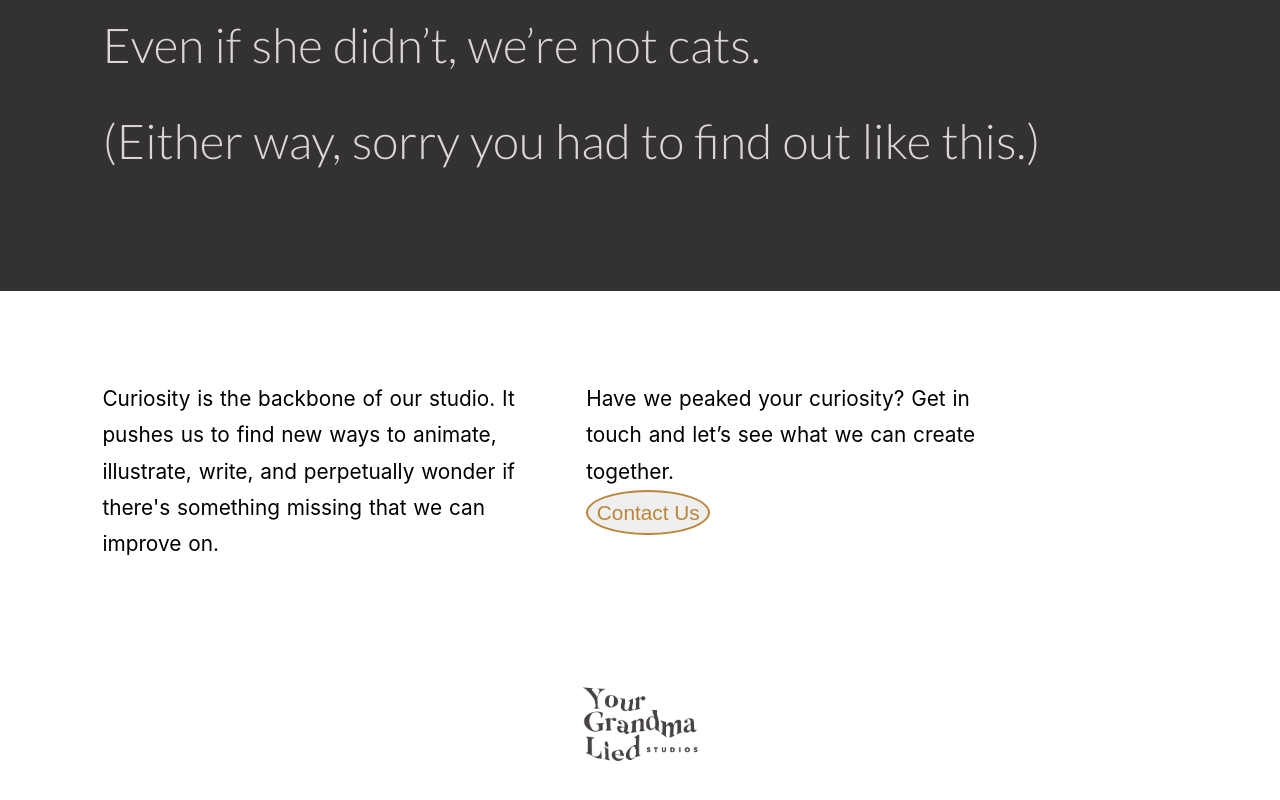
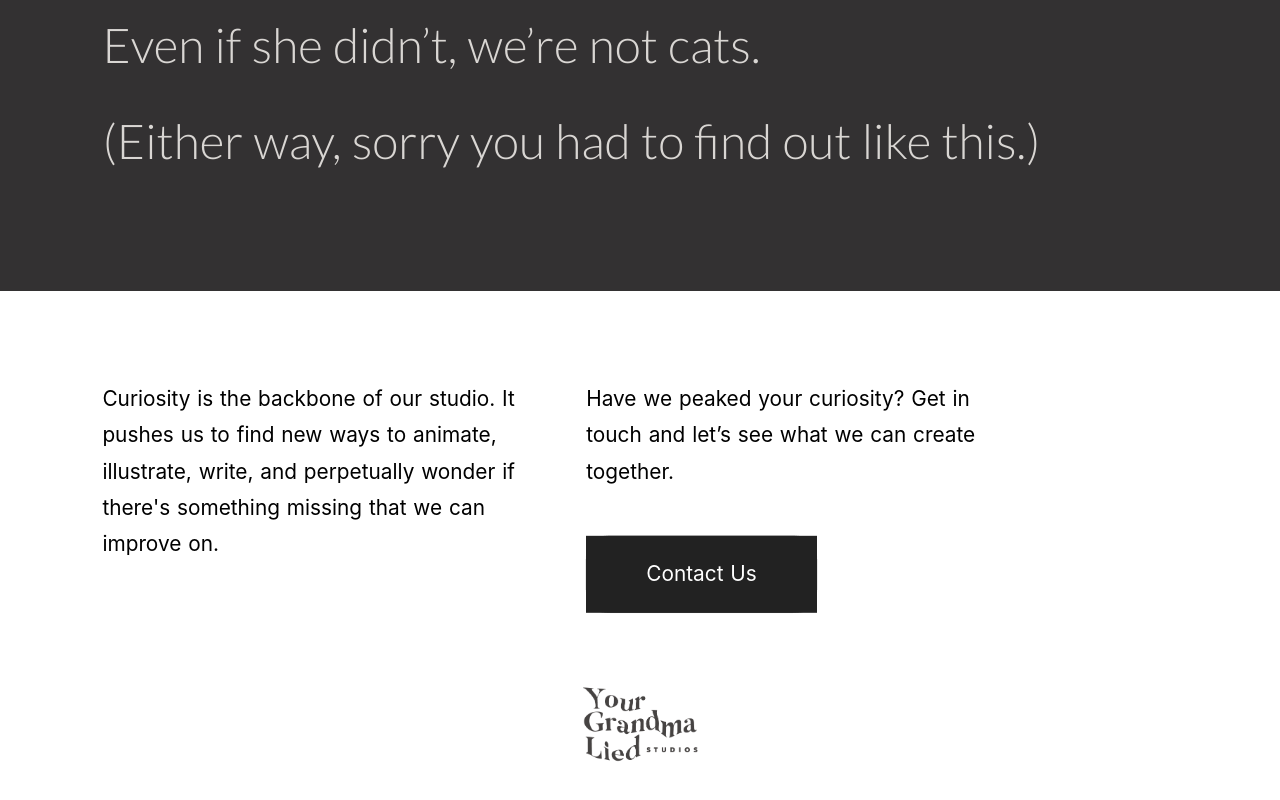
Before and after one commit to grandma-lied/temporary-site, a Nuxt app: page / in a window 1280 px wide. Shown: the part 648-1448 px from the top of the page. Built offline with nearby package versions, Linux system fonts and the light colour scheme.

Commit message:
Not working but I'll fucking figure it out later

```diff
--- a/pages/index.vue
+++ b/pages/index.vue
@@ -7,9 +7,36 @@
     <section class="important-section">
       <p class="1">Curiosity is the backbone of our studio. It pushes us to find new ways to animate, illustrate, write, and perpetually wonder if there's something missing that we can improve on.</p>
 
-      <p class="2">Have we peaked your curiosity? Get in touch and let’s see what we can create together. <br>
-        <button class="btn">Contact Us</button>
-      </p>
+      <div class="2">Have we peaked your curiosity? Get in touch and let’s see what we can create together. <br>
+        <div class="whut">
+          <svg xmlns="http://www.w3.org/2000/svg" version="1.1" class="goo">
+            <defs>
+              <filter id="goo">
+                <feGaussianBlur in="SourceGraphic" stdDeviation="10" result="blur" />
+                <feColorMatrix in="blur" mode="matrix" values="1 0 0 0 0  0 1 0 0 0  0 0 1 0 0  0 0 0 19 -9" result="goo" />
+                <feComposite in="SourceGraphic" in2="goo"/>
+              </filter>
+            </defs>
+          </svg>
+
+          <span class="button--bubble__container">
+            <a href="mailto:helen.v.holmes@gmail.com" class="button button--bubble">
+              Contact Us
+            </a>
+            <span class="button--bubble__effect-container">
+              <span class="circle top-left"></span>
+              <span class="circle top-left"></span>
+              <span class="circle top-left"></span>
+
+              <span class="button effect-button"></span>
+
+              <span class="circle bottom-right"></span>
+              <span class="circle bottom-right"></span>
+              <span class="circle bottom-right"></span>
+            </span>
+          </span>
+        </div>
+      </div>
     </section>
 
     <footer class="footer">
@@ -24,11 +51,78 @@ import AppLogo from '~/components/AppLogo.vue'
 export default {
   components: {
     AppLogo
+  },
+  head () {
+    return {
+      script: [
+        { src: 'https://cdnjs.cloudflare.com/ajax/libs/gsap/1.17.0/plugins/CSSPlugin.min.js' },
+        { src: 'https://cdnjs.cloudflare.com/ajax/libs/gsap/1.17.0/easing/EasePack.min.js' },
+        { src: 'https://cdnjs.cloudflare.com/ajax/libs/gsap/1.17.0/TweenLite.min.js' },
+        { src: 'https://cdnjs.cloudflare.com/ajax/libs/jquery/3.1.1/jquery.min.js' },
+        { src: 'https://cdnjs.cloudflare.com/ajax/libs/gsap/latest/TimelineLite.min.js' }
+      ],
+      link: [
+        { rel: 'stylesheet', href: 'https://fonts.googleapis.com/css?family=Roboto' }
+      ]
+    }
+  },
+  body () {
+    $('.button--bubble').each(function() {
+      console.log("hit");
+      var $circlesTopLeft = $(this).parent().find('.circle.top-left');
+      var $circlesBottomRight = $(this).parent().find('.circle.bottom-right');
+
+      var tl = new TimelineLite();
+      var tl2 = new TimelineLite();
+
+      var btTl = new TimelineLite({ paused: true });
+
+      tl.to($circlesTopLeft, 1.2, { x: -25, y: -25, scaleY: 2, ease: SlowMo.ease.config(0.1, 0.7, false) });
+      tl.to($circlesTopLeft.eq(0), 0.1, { scale: 0.2, x: '+=6', y: '-=2' });
+      tl.to($circlesTopLeft.eq(1), 0.1, { scaleX: 1, scaleY: 0.8, x: '-=10', y: '-=7' }, '-=0.1');
+      tl.to($circlesTopLeft.eq(2), 0.1, { scale: 0.2, x: '-=15', y: '+=6' }, '-=0.1');
+      tl.to($circlesTopLeft.eq(0), 1, { scale: 0, x: '-=5', y: '-=15', opacity: 0 });
+      tl.to($circlesTopLeft.eq(1), 1, { scaleX: 0.4, scaleY: 0.4, x: '-=10', y: '-=10', opacity: 0 }, '-=1');
+      tl.to($circlesTopLeft.eq(2), 1, { scale: 0, x: '-=15', y: '+=5', opacity: 0 }, '-=1');
+
+      var tlBt1 = new TimelineLite();
+      var tlBt2 = new TimelineLite();
+
+      tlBt1.set($circlesTopLeft, { x: 0, y: 0, rotation: -45 });
+      tlBt1.add(tl);
+
+      tl2.set($circlesBottomRight, { x: 0, y: 0 });
+      tl2.to($circlesBottomRight, 1.1, { x: 30, y: 30, ease: SlowMo.ease.config(0.1, 0.7, false) });
+      tl2.to($circlesBottomRight.eq(0), 0.1, { scale: 0.2, x: '-=6', y: '+=3' });
+      tl2.to($circlesBottomRight.eq(1), 0.1, { scale: 0.8, x: '+=7', y: '+=3' }, '-=0.1');
+      tl2.to($circlesBottomRight.eq(2), 0.1, { scale: 0.2, x: '+=15', y: '-=6' }, '-=0.2');
+      tl2.to($circlesBottomRight.eq(0), 1, { scale: 0, x: '+=5', y: '+=15', opacity: 0 });
+      tl2.to($circlesBottomRight.eq(1), 1, { scale: 0.4, x: '+=7', y: '+=7', opacity: 0 }, '-=1');
+      tl2.to($circlesBottomRight.eq(2), 1, { scale: 0, x: '+=15', y: '-=5', opacity: 0 }, '-=1');
+
+      tlBt2.set($circlesBottomRight, { x: 0, y: 0, rotation: 45 });
+      tlBt2.add(tl2);
+
+      btTl.add(tlBt1);
+      btTl.to($(this).parent().find('.button.effect-button'), 0.8, { scaleY: 1.1 }, 0.1);
+      btTl.add(tlBt2, 0.2);
+      btTl.to($(this).parent().find('.button.effect-button'), 1.8, { scale: 1, ease: Elastic.easeOut.config(1.2, 0.4) }, 1.2);
+
+      btTl.timeScale(2.6);
+
+      $(this).on('mouseover', function() {
+        btTl.restart();
+      });
+    });
   }
 }
 </script>
 
 <style>
+* {
+  box-sizing: border-box;
+}
+
 body {
   --bg: white;
   --bg-when-not-white: #eaf1e8;
@@ -59,16 +153,6 @@ body {
   width: 10%;
 }
 
-.btn {
-  text-align: center;
-  border: 2px solid var(--ochre);
-  border-radius: 50%;
-  display: inline-block;
-  padding: 2% 2%;
-  font-size: 1em;
-  color: var(--ochre);
-}
-
 .important-section {
   background-color: var(--bg);
   display: grid;
@@ -94,4 +178,118 @@ body {
   text-align: center;
   padding: 4% 0 8% 0;
 }
+
+.whut {
+  display: block;
+  height: 100%;
+  animation: hue-rotate 10s linear infinite;
+  margin-top: -25px;
+}
+
+.button {
+  -webkit-font-smoothing: antialiased;
+  background-color: #222;
+  border: none;
+  color: var(--white);
+  display: inline-block;
+  padding: 20px 60px;
+  text-decoration: none;
+  transition: all 0.1s ease-out;
+  user-select: none;
+}
+.button:hover {
+  background-color: #90feb5;
+  color: #fff;
+}
+.button:active {
+  transform: scale(0.95);
+}
+.button--bubble {
+  position: relative;
+  z-index: 2;
+  color: white;
+  background: none;
+}
+.button--bubble:hover {
+  background: none;
+}
+.button--bubble:hover + .button--bubble__effect-container .circle {
+  background: #44fd82;
+}
+.button--bubble:hover + .button--bubble__effect-container .button {
+  background: #44fd82;
+}
+.button--bubble:active + .button--bubble__effect-container {
+  transform: scale(0.95);
+}
+.button--bubble__container {
+  position: relative;
+  display: inline-block;
+}
+.button--bubble__container .effect-button {
+  position: absolute;
+  width: 50%;
+  height: 25%;
+  top: 50%;
+  left: 25%;
+  z-index: 1;
+  transform: translateY(-50%);
+  background: #222;
+  transition: background 0.1s ease-out;
+}
+.button--bubble__effect-container {
+  position: absolute;
+  display: block;
+  width: 200%;
+  height: 400%;
+  top: -150%;
+  left: -50%;
+  -webkit-filter: url("#goo");
+  filter: url("#goo");
+  transition: all 0.1s ease-out;
+  pointer-events: none;
+}
+.button--bubble__effect-container .circle {
+  position: absolute;
+  width: 25px;
+  height: 25px;
+  border-radius: 15px;
+  background: #222;
+  transition: background 0.1s ease-out;
+}
+.button--bubble__effect-container .circle.top-left {
+  top: 40%;
+  left: 27%;
+}
+.button--bubble__effect-container .circle.bottom-right {
+  bottom: 40%;
+  right: 27%;
+}
+.goo {
+  position: absolute;
+  visibility: hidden;
+  width: 1px;
+  height: 1px;
+}
+
+.button--bubble__container {
+  top: 50%;
+  margin-top: -25px;
+}
+
+@keyframes hue-rotate {
+  from {
+    -webkit-filter: hue-rotate(0);
+    -moz-filter: hue-rotate(0);
+    -ms-filter: hue-rotate(0);
+    filter: hue-rotate(0);
+  }
+  to {
+    -webkit-filter: hue-rotate(360deg);
+    -moz-filter: hue-rotate(360deg);
+    -ms-filter: hue-rotate(360deg);
+    filter: hue-rotate(360deg);
+  }
+}
+
 </style>
```
